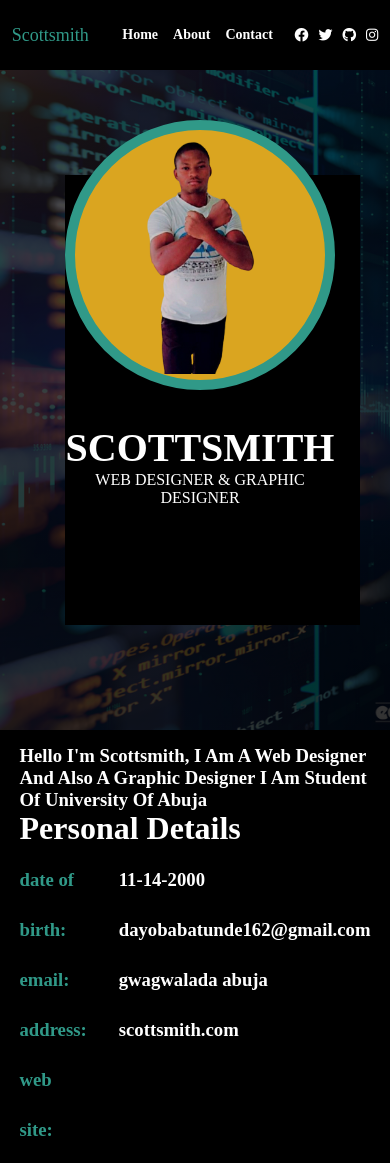
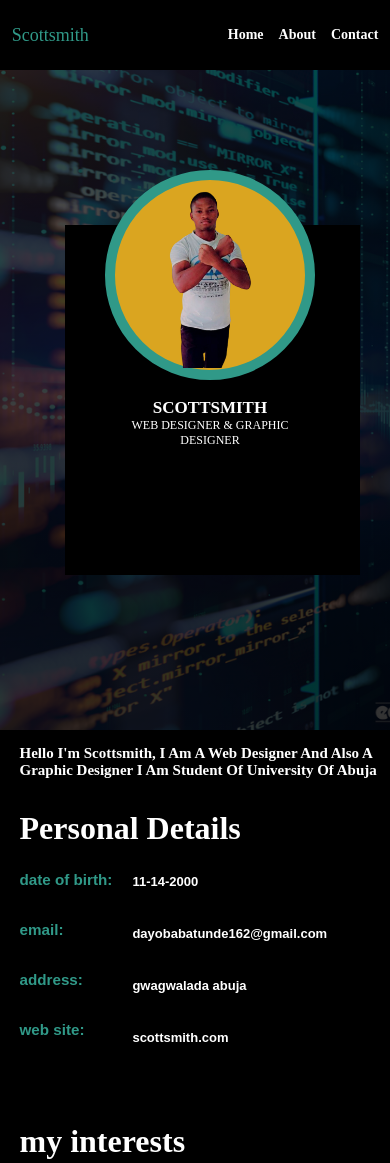
Before and after one commit to scottsmith0294/profile-web, a plain HTML site: page index.html in a window 390 px wide. Shown: the top 1163 px of the page. Drawn offline with Linux system fonts and the light colour scheme.

Commit message:
my commit

```diff
--- a/index.html
+++ b/index.html
@@ -38,7 +38,7 @@
         <div class="card">
             <h1 class="p-d">personal details</h1>
             <div class="personal-d">
-                <div>
+                <div class="person">
                     <h3>date of birth:</h3>
                     <h3>email:</h3>
                     <h3>address:</h3>
--- a/style.css
+++ b/style.css
@@ -107,11 +107,13 @@ p{
 }
 .personal-d{
     display: flex;
-    gap: 20px;
+    gap: 30px;
     column-gap: 30px;
     line-height: 50px;
     margin-top: 95px;
     position: relative;
+    font-family:Arial, Helvetica, sans-serif;
+
 }
 h3 span{
     color: white;
@@ -241,10 +243,8 @@ footer{
 
     }
     .icon{
-        font-size: 14px;
-        gap:10px;
-        margin-right: 0px;
 
+        display: none;
     }
     .circle{
         margin-left: 0px;
@@ -264,8 +264,63 @@ footer{
         grid-template-columns: repeat(1,1fr);
         display: grid;
         height: auto;
+        justify-content: center;
     }
     .copy{
         font-size: 15px;
     }
+    .personal-d{
+        gap: 20px;
+
+    }
+    .person{
+        font-size: 13px;
+    }
+    h3 span{
+        font-size: 13px;
+
+    }
+
+ .section-b{
+     display: flex;
+    justify-content: center;
+    flex-direction: column;
+ }
+ .about{
+     font-size: 15px;
+
+ }
+ .write{
+     font-size: 17px;
+     margin-top: 30px;
+ }
+ p{
+     font-size: 12px;
+
+ }
+ .banner-img{
+     margin-top:75px;
+     height: 190px;
+    }
+
+    .circle{
+        display: flex;
+        height:190px;
+        width: 190px;
+
+        justify-content: center;
+
+        border: 10px solid rgb(48, 153, 136) ;
+        align-items: center;
+        margin-left: 40px;
+        border-radius:200px;
+        position: absolute;
+        margin-top: -55px;
+        background: goldenrod;
+
+    }
+    .banner-c{
+        height: 350px;
+        width: 300px;
+    }
 }
```
